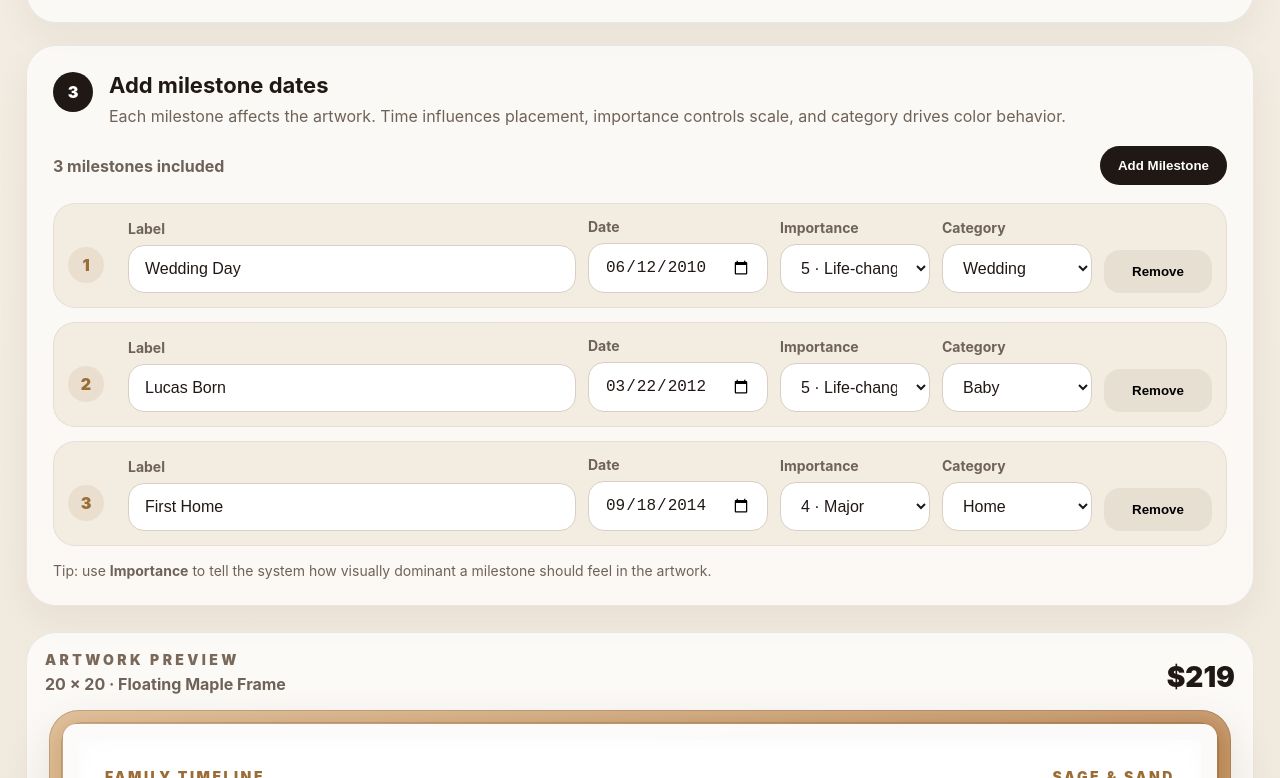
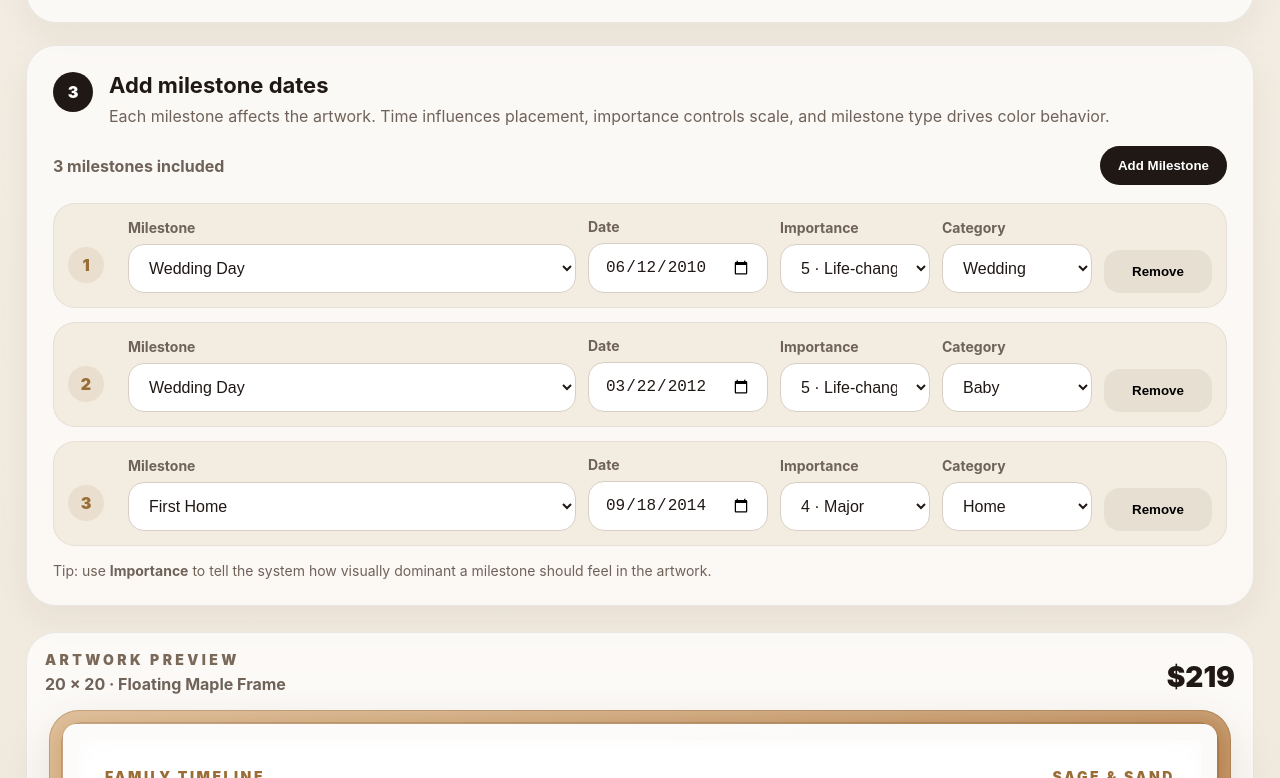
Before and after one commit to cdtbm4y69n-web/milestone-studio, a React (Vite) app: page / in a window 1280 px wide. Shown: the part 1422-2200 px from the top of the page. Built offline with nearby package versions, Linux system fonts and the light colour scheme.

Commit message:
Update App.tsx

```diff
--- a/src/App.tsx
+++ b/src/App.tsx
@@ -106,6 +106,31 @@ const categoryColorIndex: Record<MilestoneCategory, number> = {
   Personal: 5,
   Other: 4,
 };
+
+const milestoneOptions: Array<{ label: string; category: MilestoneCategory; defaultImportance: number }> = [
+  { label: 'Wedding Day', category: 'Wedding', defaultImportance: 5 },
+  { label: 'Anniversary', category: 'Wedding', defaultImportance: 4 },
+  { label: 'Engagement', category: 'Wedding', defaultImportance: 4 },
+  { label: 'First Date', category: 'Wedding', defaultImportance: 3 },
+  { label: 'Birth', category: 'Baby', defaultImportance: 5 },
+  { label: 'New Baby', category: 'Baby', defaultImportance: 5 },
+  { label: 'First Birthday', category: 'Baby', defaultImportance: 4 },
+  { label: 'First Home', category: 'Home', defaultImportance: 4 },
+  { label: 'Move-In Day', category: 'Home', defaultImportance: 4 },
+  { label: 'New Home', category: 'Home', defaultImportance: 4 },
+  { label: 'Graduation', category: 'Personal', defaultImportance: 4 },
+  { label: 'Career Milestone', category: 'Personal', defaultImportance: 3 },
+  { label: 'Retirement', category: 'Personal', defaultImportance: 4 },
+  { label: 'Family Vacation', category: 'Family', defaultImportance: 3 },
+  { label: 'Family Reunion', category: 'Family', defaultImportance: 3 },
+  { label: 'Memorial', category: 'Family', defaultImportance: 5 },
+  { label: 'Major Achievement', category: 'Personal', defaultImportance: 4 },
+  { label: 'Custom Milestone', category: 'Other', defaultImportance: 3 },
+];
+
+function getMilestoneOption(label: string) {
+  return milestoneOptions.find((option) => option.label === label) ?? milestoneOptions[milestoneOptions.length - 1];
+}
 
 const defaultMilestones: Milestone[] = [
   { id: 1, label: 'Wedding Day', date: '2010-06-12', importance: 5, category: 'Wedding' },
@@ -365,6 +390,23 @@ export default function App() {
     setMilestones((current) => current.map((m) => (m.id === id ? { ...m, ...patch } : m)));
   }
 
+  function updateMilestoneLabel(id: number, label: string) {
+    const selected = getMilestoneOption(label);
+
+    setMilestones((current) =>
+      current.map((m) =>
+        m.id === id
+          ? {
+              ...m,
+              label,
+              category: selected.category,
+              importance: selected.defaultImportance,
+            }
+          : m,
+      ),
+    );
+  }
+
   function addMilestone() {
     const today = new Date();
     const date = today.toISOString().slice(0, 10);
@@ -372,7 +414,7 @@ export default function App() {
       ...current,
       {
         id: Date.now(),
-        label: 'New Milestone',
+        label: 'Custom Milestone',
         date,
         importance: 3,
         category: preset.suggestions[0] ?? 'Other',
@@ -629,7 +671,7 @@ export default function App() {
                   <div className="section-index">3</div>
                   <div>
                     <h2>Add milestone dates</h2>
-                    <div className="panel-sub">Each milestone affects the artwork. Time influences placement, importance controls scale, and category drives color behavior.</div>
+                    <div className="panel-sub">Each milestone affects the artwork. Time influences placement, importance controls scale, and milestone type drives color behavior.</div>
                   </div>
                 </div>
 
@@ -644,12 +686,17 @@ export default function App() {
                       <div className="milestone-num">{index + 1}</div>
 
                       <div className="field">
-                        <label>Label</label>
-                        <input
+                        <label>Milestone</label>
+                        <select
                           value={milestone.label}
-                          onChange={(e) => updateMilestone(milestone.id, { label: e.target.value })}
-                          placeholder="Wedding Day"
-                        />
+                          onChange={(e) => updateMilestoneLabel(milestone.id, e.target.value)}
+                        >
+                          {milestoneOptions.map((option) => (
+                            <option key={option.label} value={option.label}>
+                              {option.label}
+                            </option>
+                          ))}
+                        </select>
                       </div>
 
                       <div className="field">
@@ -723,7 +770,7 @@ export default function App() {
                 <ul>
                   <li><strong>Date:</strong> affects where each form sits in the composition.</li>
                   <li><strong>Importance:</strong> affects size, density, and prominence.</li>
-                  <li><strong>Category:</strong> affects the line color used for that milestone.</li>
+                  <li><strong>Milestone type:</strong> affects the line color used for that moment.</li>
                   <li><strong>Anchor date:</strong> acts as the center point the overall composition responds to.</li>
                 </ul>
               </div>
```
